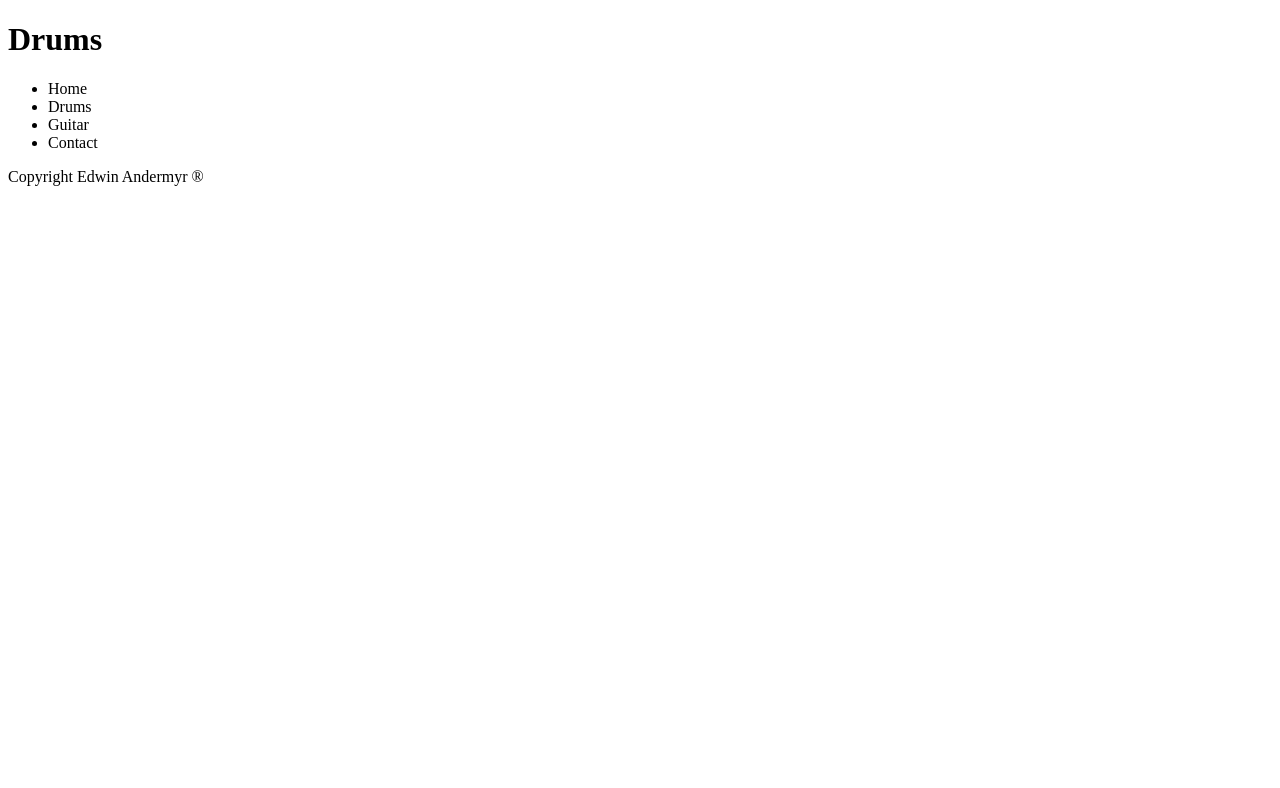
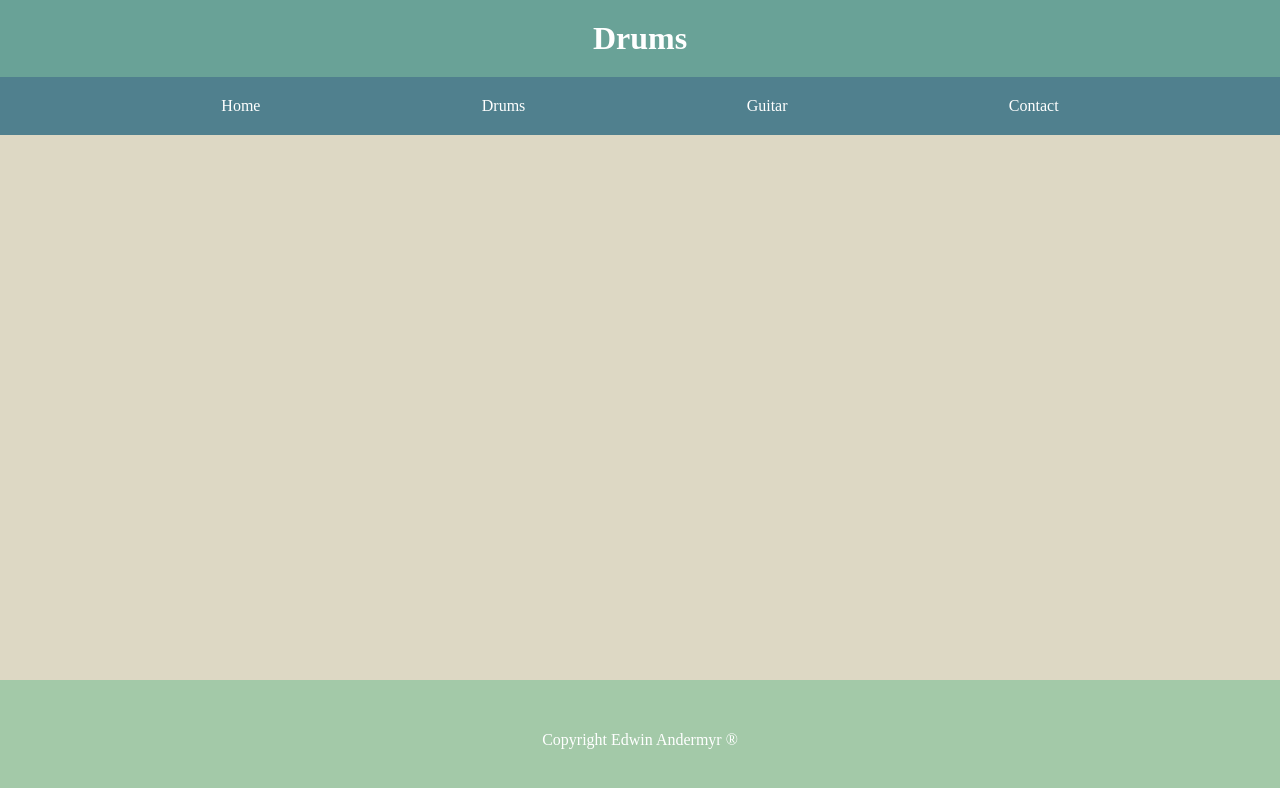
Before and after one commit to hasuwini77/DrumsNGit, a plain HTML site: page index.html in a window 1280 px wide. Drawn offline with Linux system fonts and the light colour scheme.

Commit message:
basic css style updated

```diff
--- a/index.css
+++ b/index.css
@@ -0,0 +1,69 @@
+* {
+  box-sizing: border-box;
+}
+
+html {
+  height: 100vh;
+  margin: 0;
+}
+
+body {
+  background-color: #ddd8c4;
+  margin: 0;
+  height: 100%;
+  display: flex;
+  flex-direction: column;
+}
+
+header {
+  background-color: #69a297;
+  margin: 0;
+  padding: 20px;
+}
+
+.main-content {
+  display: flex;
+  flex-grow: 1;
+}
+
+h1 {
+  margin: 0;
+  color: white;
+  text-align: center;
+}
+
+nav > ul {
+  display: flex;
+  padding: 10px;
+  justify-content: space-evenly;
+  margin: 0;
+}
+
+nav {
+  margin: 0;
+  background-color: #50808e;
+}
+ul > li {
+  list-style: none;
+  color: white;
+  padding: 10px;
+  border-radius: 15px;
+  transition: 0.7s all;
+}
+ul > li:hover {
+  background-color: white;
+  color: black;
+}
+
+footer {
+  display: flex;
+  justify-content: center;
+  align-items: center;
+  background-color: #a3c9a8;
+  margin: 0;
+  height: 15%;
+}
+footer p {
+  text-align: center;
+  color: white;
+}
```
Also changed, not shown: index.html (+1 -1 lines).
